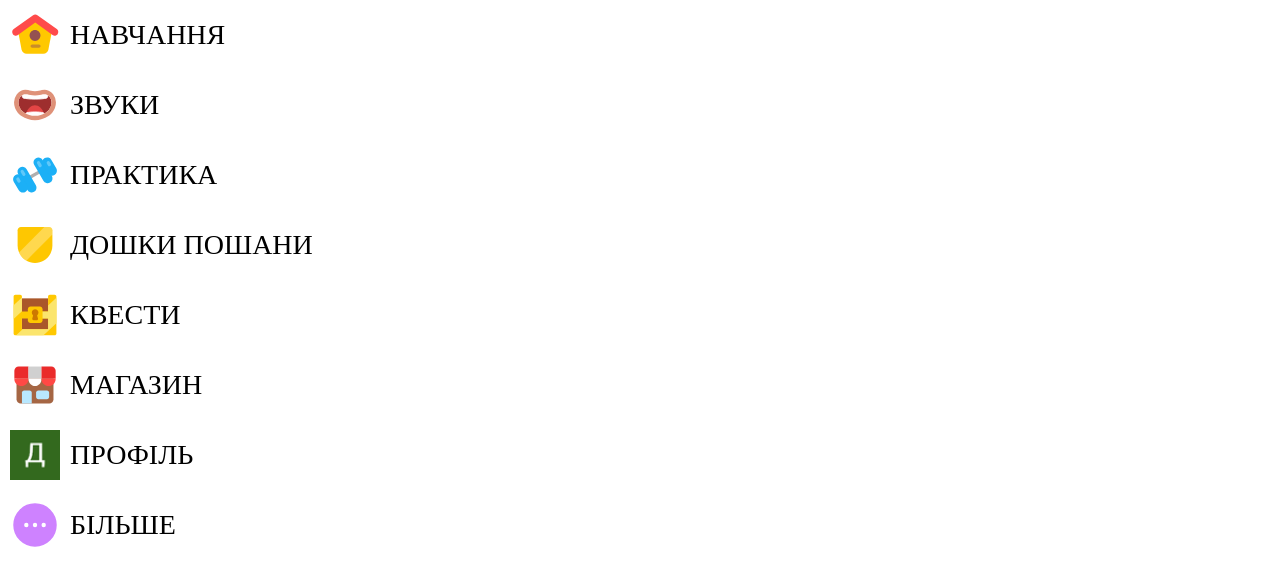
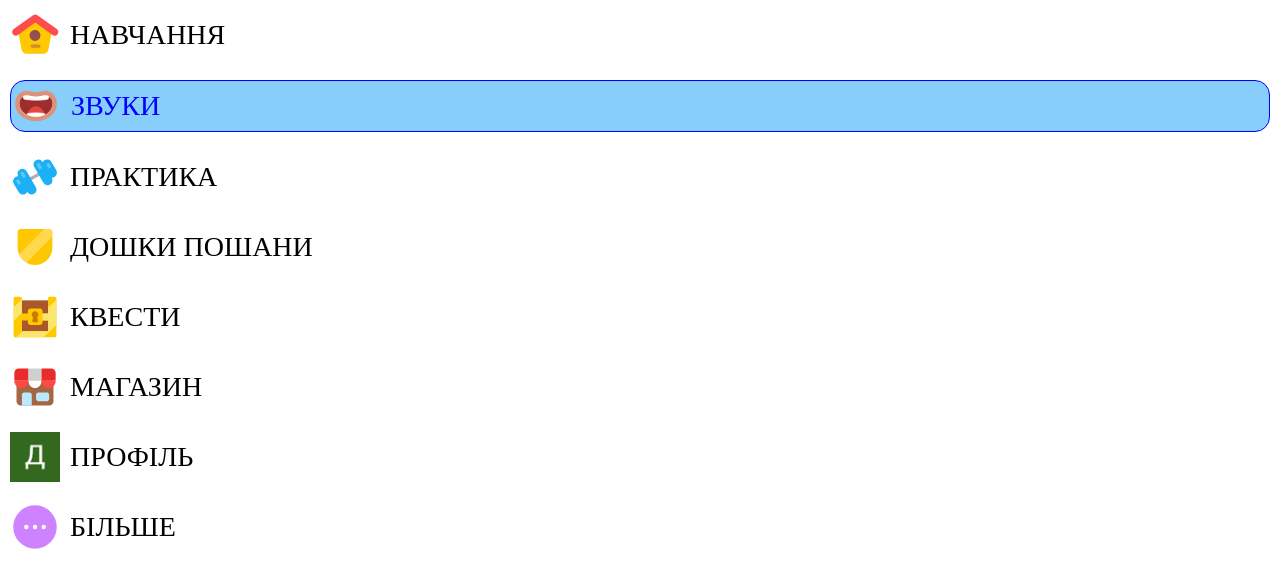
Before and after one commit to ArtyomHloba/react-app, a React (Vite) app: page / in a window 1280 px wide. Shown: the top 588 px of the page. Built offline with nearby package versions, Linux system fonts and the light colour scheme.

Commit message:
Add classNames

```diff
--- a/package.json
+++ b/package.json
@@ -10,6 +10,7 @@
     "preview": "vite preview"
   },
   "dependencies": {
+    "classnames": "^2.5.1",
     "react": "^18.3.1",
     "react-dom": "^18.3.1"
   },
--- a/src/components/NavLinks/NavLinks.module.css
+++ b/src/components/NavLinks/NavLinks.module.css
@@ -20,3 +20,10 @@
     height: 50px;
     object-fit: cover;
   }
+
+  .activeNavLink{
+    color: blue;
+    border: 1px solid blue;
+    border-radius: 15px;
+    background-color: lightskyblue;
+  }
--- a/src/components/NavLinks/index.jsx
+++ b/src/components/NavLinks/index.jsx
@@ -1,3 +1,4 @@
+import classNames from 'classnames'
 import styles from './NavLinks.module.css'
 
 function NavLinks() {
@@ -59,13 +60,20 @@ function NavLinks() {
     isActive: false,
   }]
 
-  const mapNavList = nl => (
-    <li key={nl.icon}>
-      <a className={styles.navLink} href={nl.link}>
-        <img className={styles.navImg} src={nl.icon} /> {nl.menuItem}
-      </a>
-    </li>
-  )
+  const mapNavList = nl => {
+    // const linkClassName = `${styles.navLink}${
+    //     nl.isActive ? ` ${styles.activeNavLink}` : ""
+    //   }`;
+    const linkClassName = classNames(styles.navLink, {[styles.activeNavLink]: nl.isActive})
+
+    return (
+        <li key={nl.icon}>
+        <a className={linkClassName} href={nl.link}>
+          <img className={styles.navImg} src={nl.icon} /> {nl.menuItem}
+        </a>
+      </li>
+    );
+};
 
   return <ul className={styles.navList} >{navLinks.map(mapNavList)}</ul>
 }
```
Also changed, not shown: 1 other file (tests, documents, lock files or other folders).
